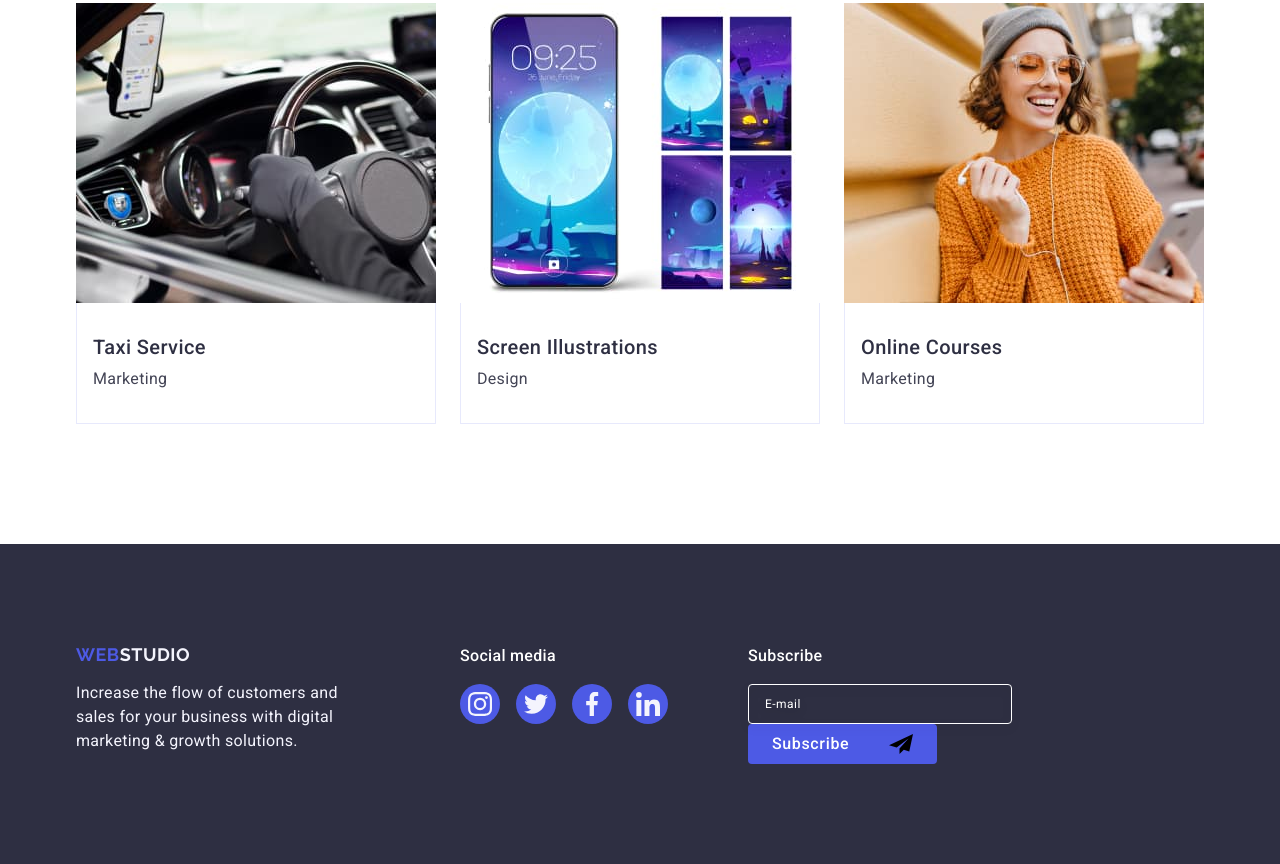
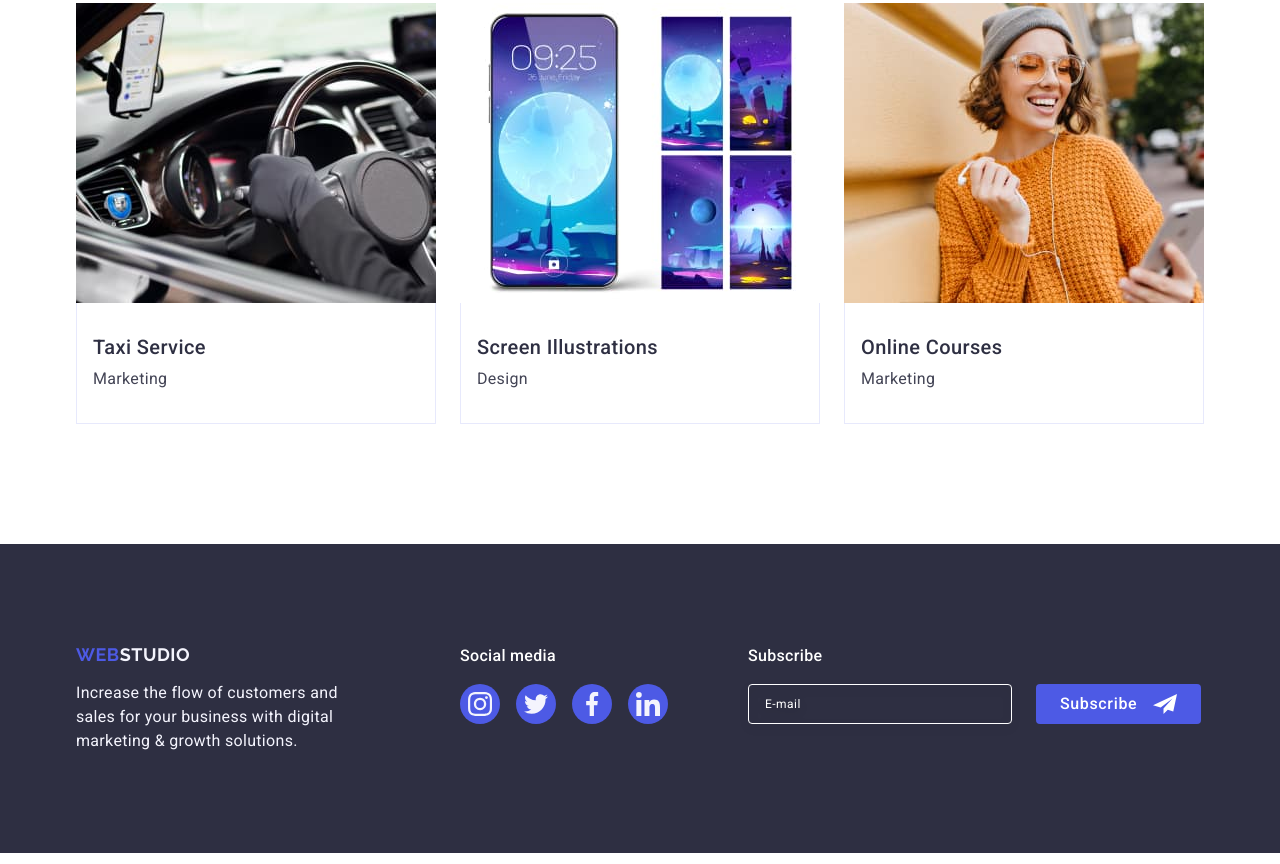
Before and after one commit to dmMaksymenko/goit-markup-hw-05, a plain HTML site: page index.html in a window 1280 px wide. Shown: the part 2639-3503 px from the top of the page. Drawn offline with nearby package versions, Linux system fonts and the light colour scheme.

Commit message:
minor changes to footer-sub

```diff
--- a/css/styles.css
+++ b/css/styles.css
@@ -480,13 +480,13 @@ color: #f4f4fd;
   align-items: center;
   justify-content: center;
   padding: 8px 24px;
-  gap: 24px;
   border-radius: 4px;
   background: #4D5AE5;
   border: none;
 }
 .btn-sub-icon {
   margin-left: 16px;
+  fill: #FFF;
 }
 
 input {
--- a/index.html
+++ b/index.html
@@ -359,11 +359,13 @@
         <p class="footer-sub-text">Subscribe</p>
         <form class="footer-form">
           <label for="" class="footer-form-label">
-            <input type="email" placeholder="E-mail" class="form-label-input">
-          <button type="submit" class="form-btn-sub">Subscribe<svg class="btn-sub-icon" width="24" height="24">
-            <use href="./images/icons.svg#icon-Frame-3"></use>
-          </svg></button>
+            <input type="email" name="email" placeholder="E-mail" class="form-label-input">
           </label>
+          <button type="submit" class="form-btn-sub">Subscribe
+            <svg class="btn-sub-icon" width="24" height="24">
+              <use href="./images/icons.svg#icon-Frame-3"></use>
+            </svg>
+          </button>
         </form>
       </div>
       </div>
```
